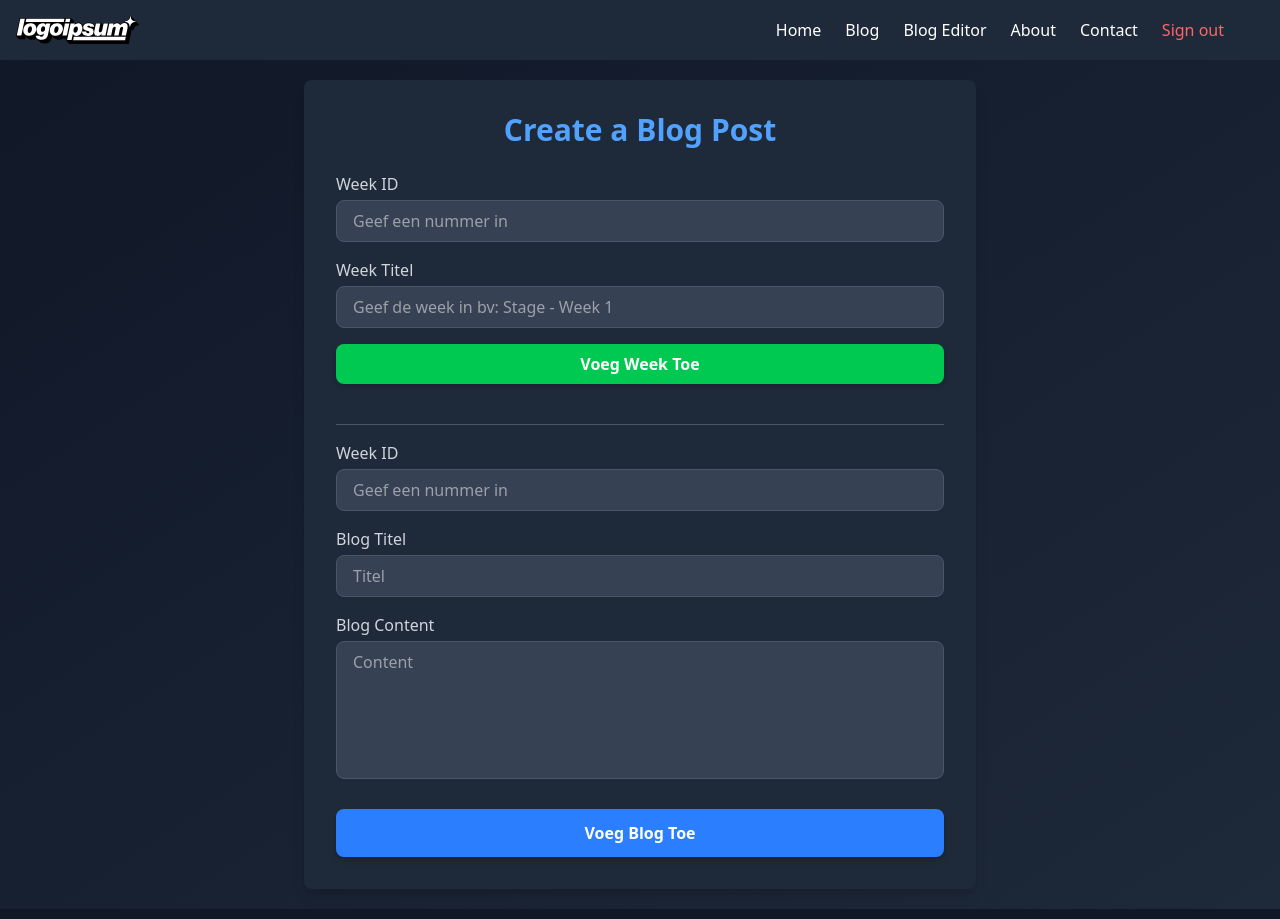
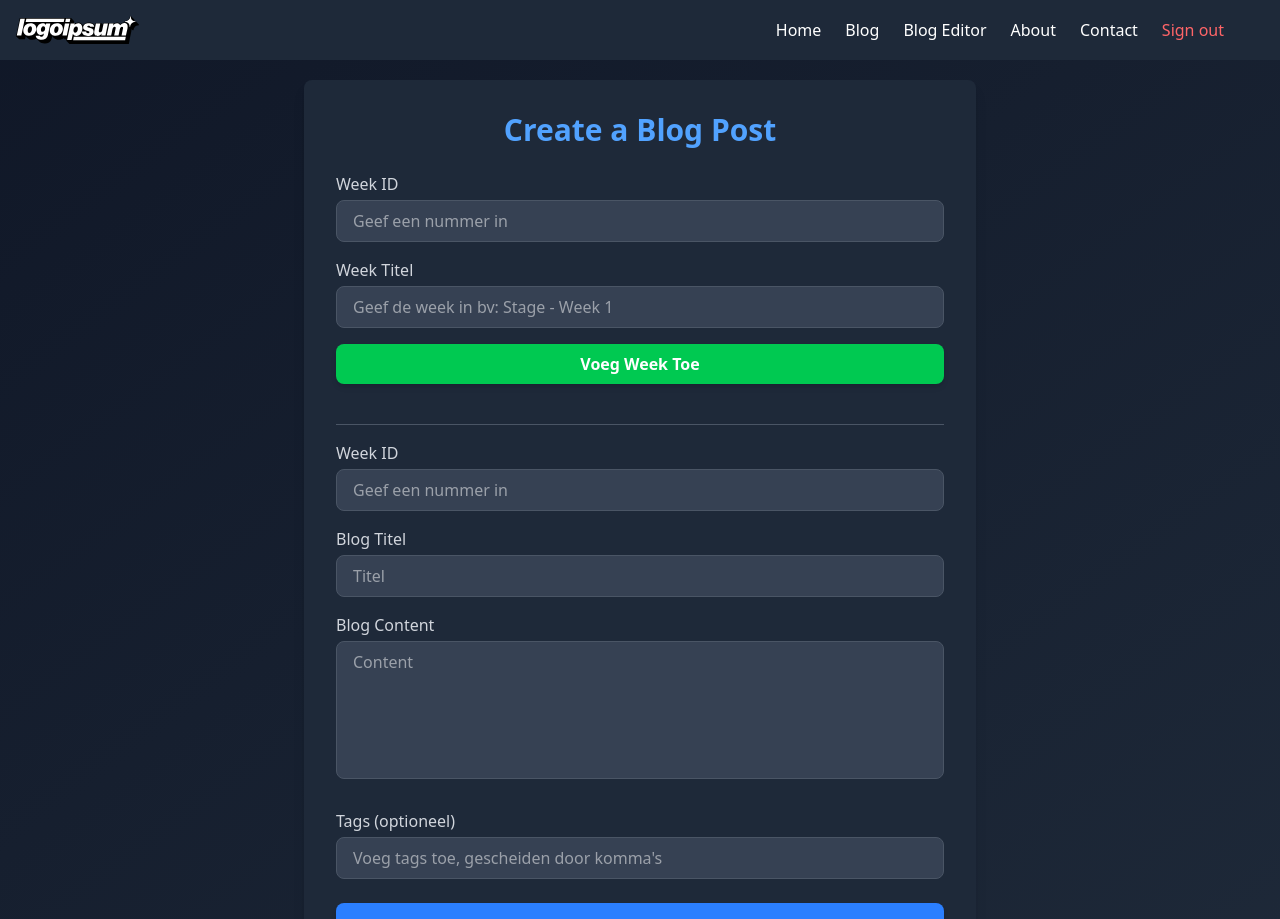
Before and after one commit to JoachimAdomako/TagLayer25, a Vue app in the folder blog/: page /blogeditor in a window 1280 px wide. Shown: the top 919 px of the page. Built offline with nearby package versions, Linux system fonts and the light colour scheme; no server answers; sample sign-in values are in the browser's storage.

Commit message:
add tags in editor

```diff
--- a/blog/src/views/blogEditor.vue
+++ b/blog/src/views/blogEditor.vue
@@ -67,6 +67,16 @@
         ></textarea>
       </div>
 
+      <div>
+        <label class="block text-gray-300 mb-1">Tags (optioneel)</label>
+        <input
+          type="text"
+          placeholder="Voeg tags toe, gescheiden door komma's"
+          v-model="tags"
+          class="w-full px-4 py-2 mb-6 bg-gray-700 border border-gray-600 rounded-lg focus:outline-none focus:ring-2 focus:ring-blue-500"
+        />
+      </div>
+
       <!-- Knop om een blogpost toe te voegen -->
       <button
         @click="addBlogPost"
@@ -101,6 +111,7 @@ const title = ref('');
 const content = ref('');
 const week = ref('');
 const weekId = ref('');
+const tags = ref('');
 
 const postsCollectionRefBlogs = collection(db, 'blogs');
 const postsCollectionRefWeek = collection(db, 'weeks');
@@ -144,6 +155,7 @@ const addBlogPost = async () => {
             title: title.value,
             content: content.value,
             author: { name: user.displayName, id: user.uid },
+            tags: tags.value ? tags.value.split(',').map(tag => tag.trim()) : [],
         });
 
         console.log("Blogpost toegevoegd!");
```
